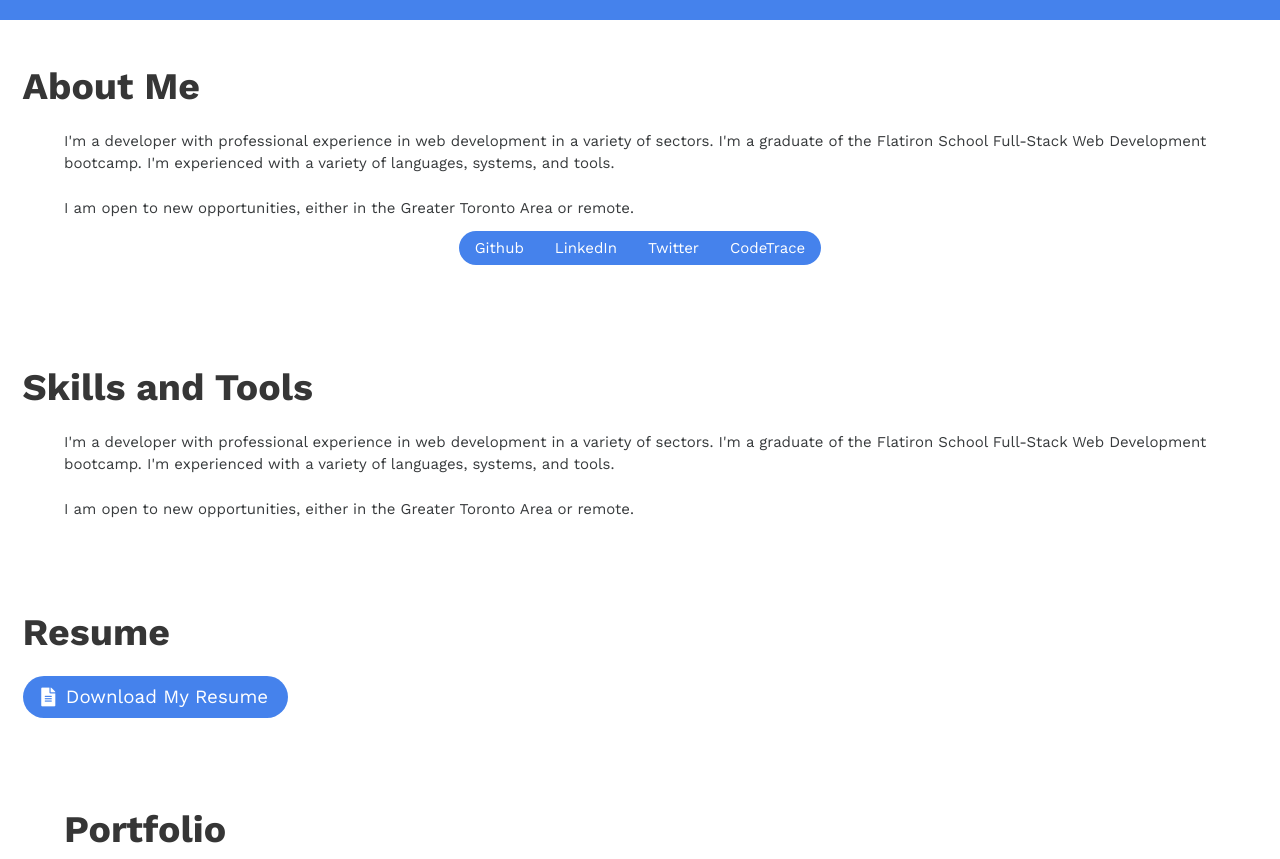
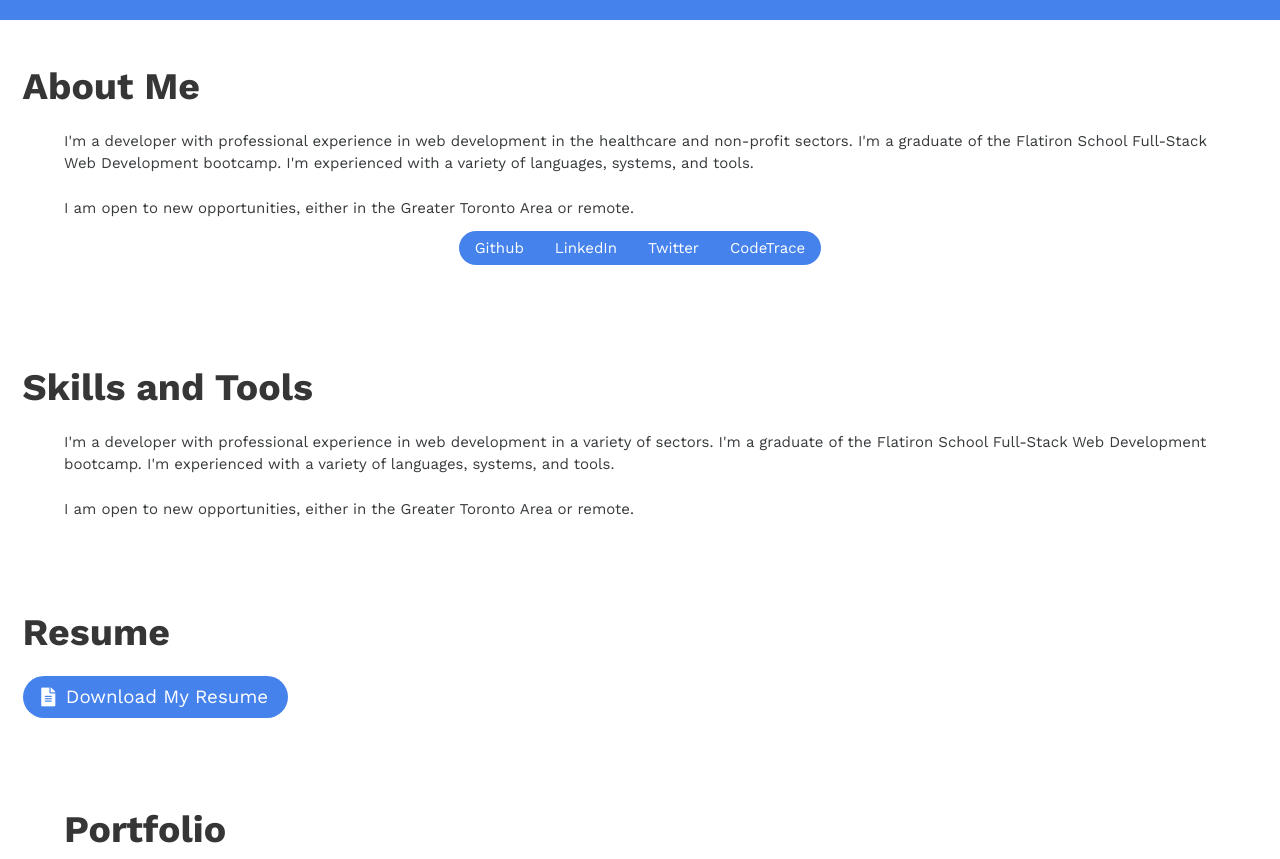
Before and after one commit to E-Shiels/Portfolio2020, a website: page index.html in a window 1280 px wide. Shown: the part 780-1639 px from the top of the page. Drawn offline with nearby package versions, Linux system fonts and the light colour scheme.

Commit message:
Update bio

```diff
--- a/index.html
+++ b/index.html
@@ -108,10 +108,10 @@
         <h3 class="title is-2">About Me</h3>
         <div class="container">
           <p>
-            I'm a developer with professional experience in web development in a
-            variety of sectors. I'm a graduate of the Flatiron School Full-Stack
-            Web Development bootcamp. I'm experienced with a variety of
-            languages, systems, and tools.
+            I'm a developer with professional experience in web development in
+            the healthcare and non-profit sectors. I'm a graduate of the
+            Flatiron School Full-Stack Web Development bootcamp. I'm experienced
+            with a variety of languages, systems, and tools.
           </p>
           <br />
           <p>
```
